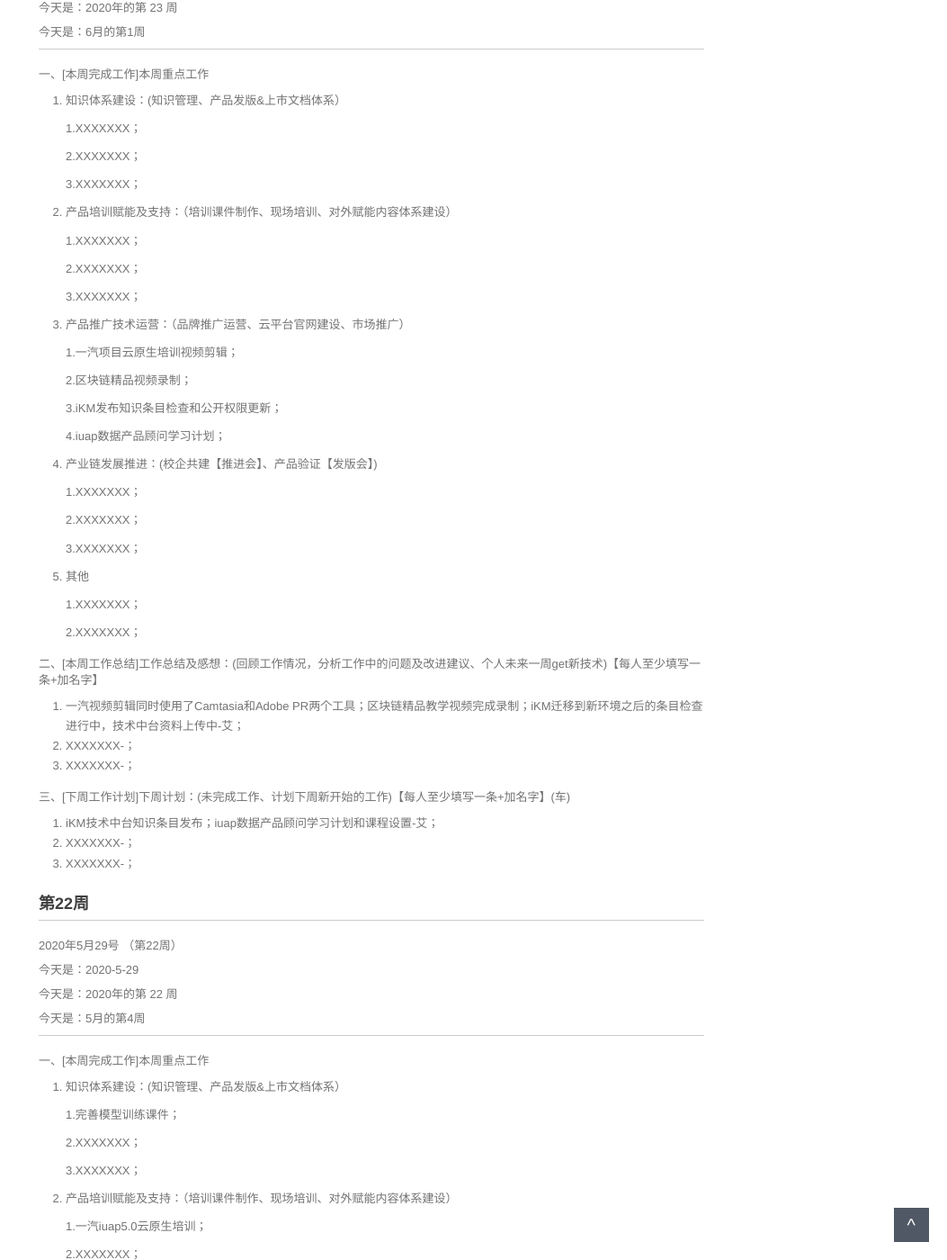
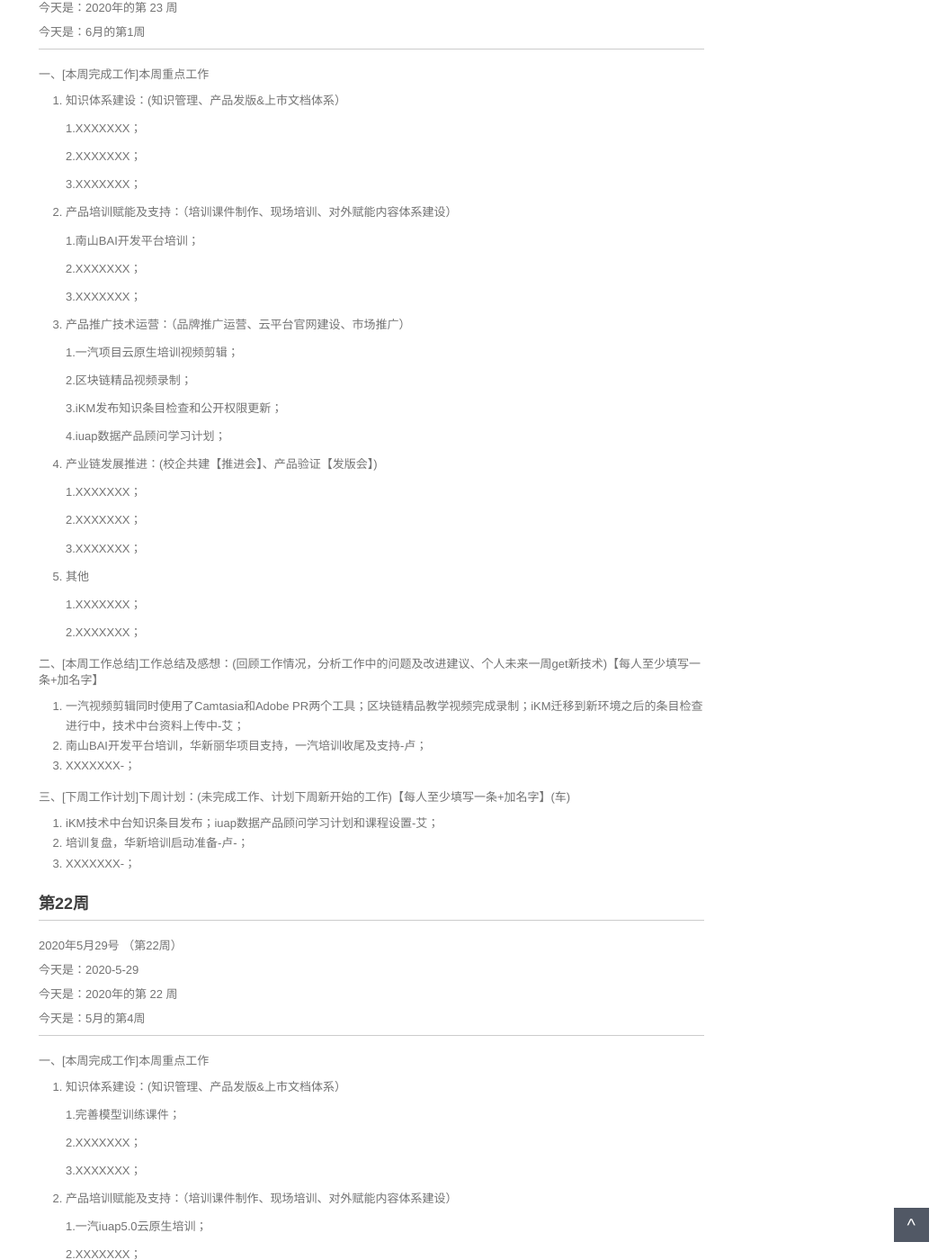
Before and after one commit to walllFlower/blog, a Jekyll site: the page built from 2020-02-28-day_report.md, in a window 1280 px wide and 1400 px high, scrolled down 435 px. Shown: the whole window at 90% size, without its empty margins (227-1280 px from the left). Built offline with Jekyll 4.4.1, drawn with Linux system fonts in a browser that asks for light colours; comment, search, counter and statistics services are not loaded.

Commit message:
Update 2020-02-28-day_report.md

```diff
--- a/2020-02-28-day_report.md
+++ b/2020-02-28-day_report.md
@@ -34,7 +34,7 @@ categories: 技术运营工作周报
 
 2. 产品培训赋能及支持：（培训课件制作、现场培训、对外赋能内容体系建设）
 
-    1.XXXXXXX；
+    1.南山BAI开发平台培训；
 
     2.XXXXXXX；
 
@@ -69,13 +69,13 @@ categories: 技术运营工作周报
 二、[本周工作总结]工作总结及感想：(回顾工作情况，分析工作中的问题及改进建议、个人未来一周get新技术)【每人至少填写一条+加名字】
 
 1. 一汽视频剪辑同时使用了Camtasia和Adobe PR两个工具；区块链精品教学视频完成录制；iKM迁移到新环境之后的条目检查进行中，技术中台资料上传中-艾；
-2. XXXXXXX-；
+2. 南山BAI开发平台培训，华新丽华项目支持，一汽培训收尾及支持-卢；
 3. XXXXXXX-；
 
 三、[下周工作计划]下周计划：(未完成工作、计划下周新开始的工作)【每人至少填写一条+加名字】(车)
 
 1. iKM技术中台知识条目发布；iuap数据产品顾问学习计划和课程设置-艾；
-2. XXXXXXX-；
+2. 培训复盘，华新培训启动准备-卢-；
 3. XXXXXXX-；
 
 
```
